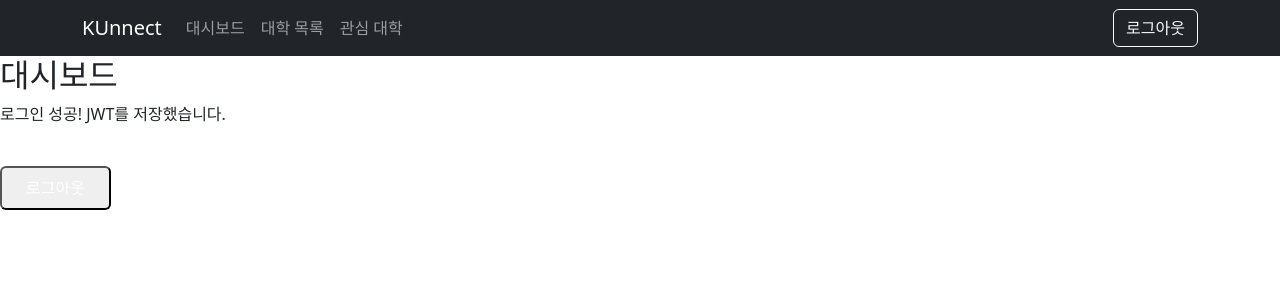
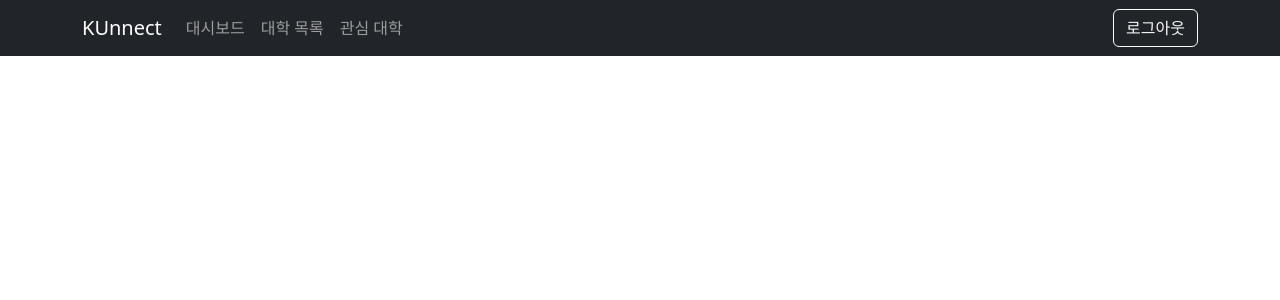
Before and after one commit to yjjo8136/KUnnect-frontend, a React (Create React App) app: page /dashboard in a window 1280 px wide. Shown: the top 300 px of the page. Built offline with nearby package versions, Linux system fonts and the light colour scheme; sample sign-in values are in the browser's storage.

Commit message:
Dashboard 삭제

```diff
--- a/src/App.js
+++ b/src/App.js
@@ -34,14 +34,6 @@ const App = () => {
                 <Route path="/login" element={<LoginPage onLogin={handleLogin} />} />
                 <Route path="/universities" element={<UniversityPage />} />
                 <Route
-                    path="/dashboard"
-                    element={
-                        <ProtectedRoute>
-                            <Dashboard onLogout={handleLogout} />
-                        </ProtectedRoute>
-                    }
-                />
-                <Route
                     path="/favorites"
                     element={
                         <ProtectedRoute>
--- a/src/pages/Dashboard.js
+++ /dev/null
@@ -1,13 +0,0 @@
-const Dashboard = ({ onLogout }) => {
-    return (
-      <div className="flex flex-col items-center justify-center min-h-screen">
-        <h2 className="text-2xl font-bold">대시보드</h2>
-        <p>로그인 성공! JWT를 저장했습니다.</p>
-        <button onClick={onLogout} className="mt-4 bg-red-500 text-white px-4 py-2 rounded">
-          로그아웃
-        </button>
-      </div>
-    );
-  };
-
-  export default Dashboard;
```
